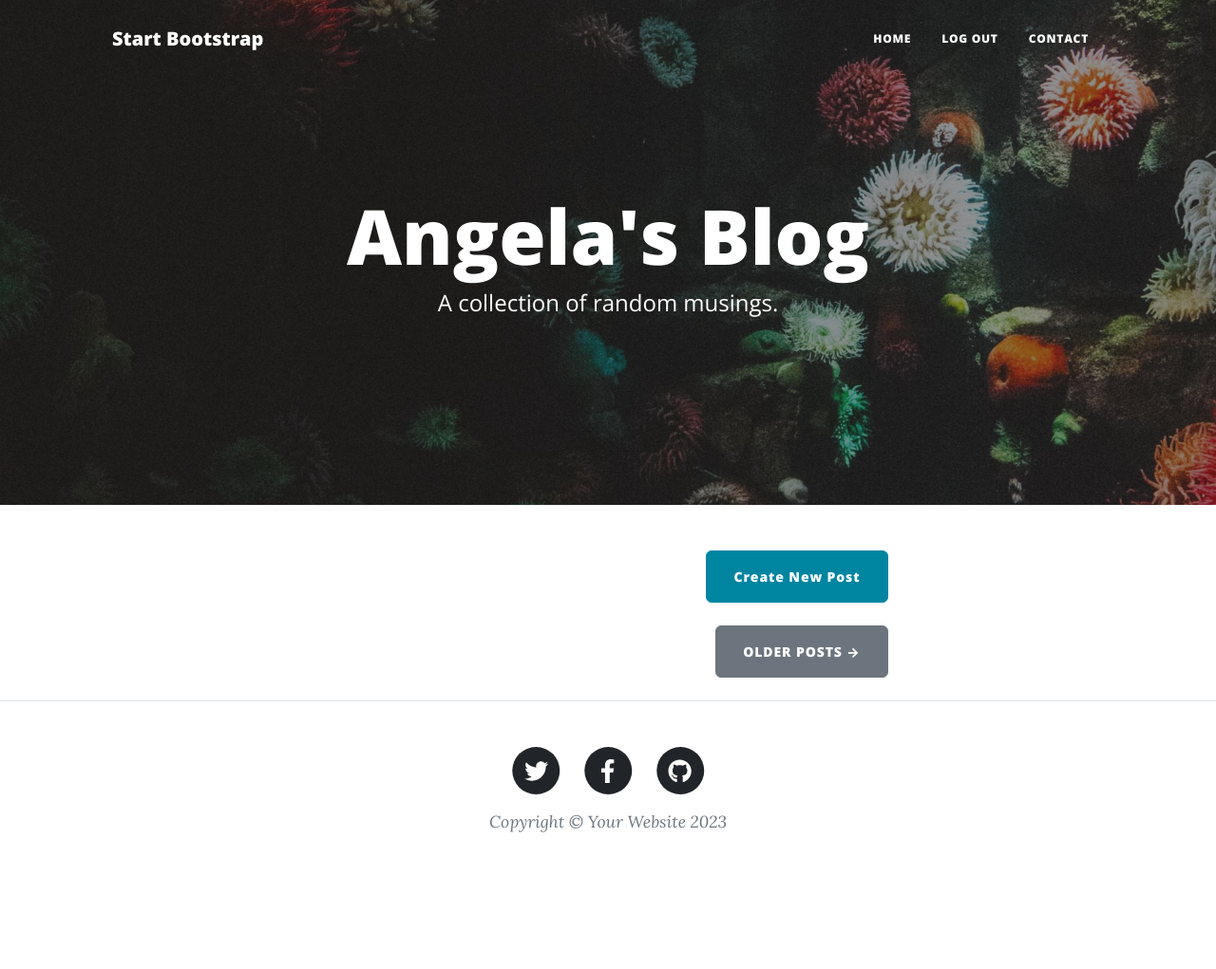
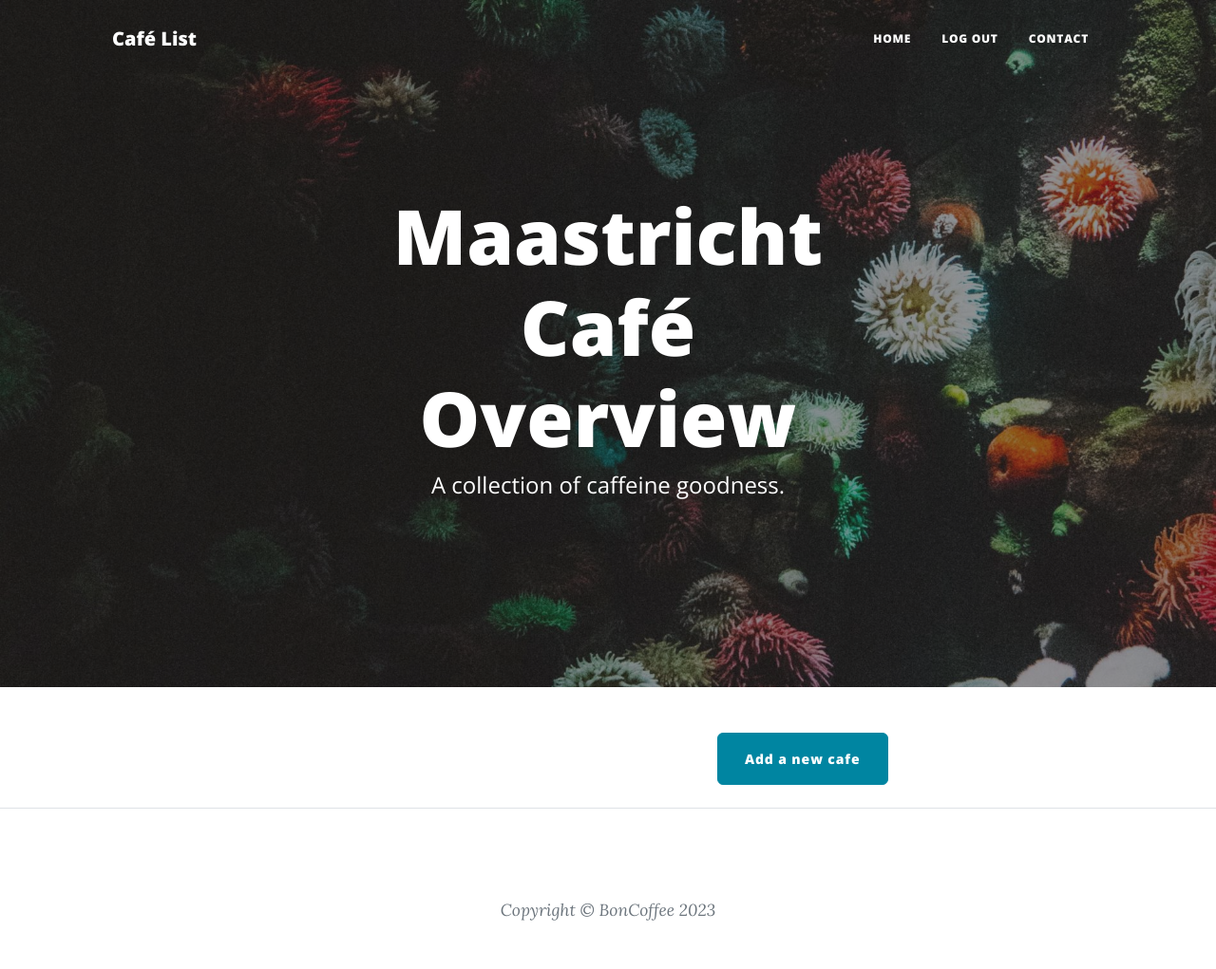
Before and after one commit to Jorick-Python/Maastricht-cafe-list-website, a Flask app: page / in a window 1280 px wide. Shown: the whole page at 95% size. Before the commit the page ends 877 px from the top, so only its background shows below. Run offline with Flask 3, Linux system fonts and the light colour scheme; the visitor is signed in with stand-in values (Sample User, id 1); data that the repository does not hold is empty; some libraries are stand-ins or nearby versions.

Commit message:
Complete html rework and bugfixes

```diff
--- a/main.py
+++ b/main.py
@@ -38,7 +38,7 @@ gravatar = Gravatar(app,
                     base_url=None)
 
 # CONNECT TO DB
-app.config['SQLALCHEMY_DATABASE_URI'] = os.environ.get("DB_URI", "sqlite:///cafes.db")
+app.config['SQLALCHEMY_DATABASE_URI'] = "sqlite:///cafes.db"
 db = SQLAlchemy()
 db.init_app(app)
 
@@ -222,12 +222,13 @@ def add_new_cafe():
             body=form.body.data,
             img_url=form.img_url.data,
             contributor=current_user,
-            date=date.today().strftime("%B %d, %Y")
+            date=date.today().strftime("%B %d, %Y"),
+            rating=form.rating.data
         )
         db.session.add(new_cafe)
         db.session.commit()
         return redirect(url_for("cafelist"))
-    return render_template("make-cafe.html", form=form, current_user=current_user)
+    return render_template("add-cafe.html", form=form, current_user=current_user)
 
 
 # Used a decorator so only an admin user can edit a post
@@ -237,11 +238,12 @@ def add_new_cafe():
 def edit_cafe(cafe_id):
     cafe = db.get_or_404(Cafe, cafe_id)
     edit_form = CreateCafeForm(
-        title=cafe.name,
-        subtitle=cafe.summary,
+        name=cafe.name,
+        summary=cafe.summary,
         img_url=cafe.img_url,
         author=cafe.contributor,
-        body=cafe.body
+        body=cafe.body,
+        rating=cafe.rating
     )
     if edit_form.validate_on_submit():
         cafe.name = edit_form.name.data
@@ -249,9 +251,10 @@ def edit_cafe(cafe_id):
         cafe.img_url = edit_form.img_url.data
         cafe.contributor = current_user
         cafe.body = edit_form.body.data
+        rating = edit_form.rating.data
         db.session.commit()
         return redirect(url_for("show_cafe", cafe_id=cafe.id))
-    return render_template("make-cafe.html", form=edit_form, is_edit=True, current_user=current_user)
+    return render_template("add-cafe.html", form=edit_form, is_edit=True, current_user=current_user)
 
 
 # Used a decorator so only an admin user can delete a post
--- a/templates/add-cafe.html
+++ b/templates/add-cafe.html
@@ -12,12 +12,12 @@
       <div class="col-md-10 col-lg-8 col-xl-7">
         <div class="page-heading">
           {% if is_edit: %}
-          <h1>Edit Post</h1>
+          <h1>Edit Café</h1>
           {% else: %}
-          <h1>New Post</h1>
+          <h1>New Café</h1>
           {% endif %}
           <span class="subheading"
-            >You're going to make a great blog post!</span
+            >Please tell us what new gem you found!</span
           >
         </div>
       </div>
--- a/templates/contact.html
+++ b/templates/contact.html
@@ -26,7 +26,7 @@
     <div class="row gx-4 gx-lg-5 justify-content-center">
       <div class="col-md-10 col-lg-8 col-xl-7">
         <p>
-          Want to get in touch? Fill out the form below to send me a message and
+          Want to get in touch? Or edit your contribution? Fill out the form below to send me a message and
           I will get back to you as soon as possible!
         </p>
         <div class="my-5">
--- a/templates/footer.html
+++ b/templates/footer.html
@@ -5,31 +5,9 @@
                   <div class="col-md-10 col-lg-8 col-xl-7">
                       <ul class="list-inline text-center">
                           <li class="list-inline-item">
-                              <a href="#!">
-                                  <span class="fa-stack fa-lg">
-                                      <i class="fas fa-circle fa-stack-2x"></i>
-                                      <i class="fab fa-twitter fa-stack-1x fa-inverse"></i>
-                                  </span>
-                              </a>
-                          </li>
-                          <li class="list-inline-item">
-                              <a href="#!">
-                                  <span class="fa-stack fa-lg">
-                                      <i class="fas fa-circle fa-stack-2x"></i>
-                                      <i class="fab fa-facebook-f fa-stack-1x fa-inverse"></i>
-                                  </span>
-                              </a>
-                          </li>
-                          <li class="list-inline-item">
-                              <a href="#!">
-                                  <span class="fa-stack fa-lg">
-                                      <i class="fas fa-circle fa-stack-2x"></i>
-                                      <i class="fab fa-github fa-stack-1x fa-inverse"></i>
-                                  </span>
-                              </a>
                           </li>
                       </ul>
-                      <div class="small text-center text-muted fst-italic">Copyright &copy; Your Website 2023</div>
+                      <div class="small text-center text-muted fst-italic">Copyright &copy; BonCoffee 2023</div>
                   </div>
               </div>
           </div>
--- a/templates/header.html
+++ b/templates/header.html
@@ -8,7 +8,7 @@
     />
     <meta name="description" content="" />
     <meta name="author" content="" />
-    <title>Angela's Blog</title>
+    <title>Maastricht Cafe Overwiew</title>
     {% block styles %}
     <!-- Load Bootstrap-Flask CSS here -->
     {{ bootstrap.load_css() }}
@@ -44,7 +44,7 @@
     <!-- Navigation-->
     <nav class="navbar navbar-expand-lg navbar-light" id="mainNav">
       <div class="container px-4 px-lg-5">
-        <a class="navbar-brand" href="/">Start Bootstrap</a>
+        <a class="navbar-brand" href="/">Café List</a>
         <button
           class="navbar-toggler"
           type="button"
@@ -62,7 +62,7 @@
             <li class="nav-item">
               <a
                 class="nav-link px-lg-3 py-3 py-lg-4"
-                href="{{ url_for('get_all_posts') }}"
+                href="{{ url_for('cafelist') }}"
                 >Home</a
               >
             </li>
--- a/templates/index.html
+++ b/templates/index.html
@@ -9,8 +9,8 @@
     <div class="row gx-4 gx-lg-5 justify-content-center">
       <div class="col-md-10 col-lg-8 col-xl-7">
         <div class="site-heading">
-          <h1>Angela's Blog</h1>
-          <span class="subheading">A collection of random musings.</span>
+          <h1>Maastricht Café Overview</h1>
+          <span class="subheading">A collection of caffeine goodness.</span>
         </div>
       </div>
     </div>
@@ -21,20 +21,20 @@
   <div class="row gx-4 gx-lg-5 justify-content-center">
     <div class="col-md-10 col-lg-8 col-xl-7">
       <!-- Post preview-->
-      {% for post in all_posts %}
+      {% for cafe in all_cafes %}
       <div class="post-preview">
-        <a href="{{ url_for('show_post', post_id=post.id) }}">
-          <h2 class="post-title">{{ post.title }}</h2>
-          <h3 class="post-subtitle">{{ post.subtitle }}</h3>
+        <a href="{{ url_for('show_cafe', cafe_id=cafe.id) }}">
+          <h2 class="post-title">{{ cafe.name }}</h2>
+          <h3 class="post-subtitle">{{ cafe.summary }}</h3>
         </a>
         <p class="post-meta">
           Posted by
           <!-- post.contributor.name is now a User object -->
-          <a href="#">{{post.author.name}}</a>
-          on {{post.date}}
+          <a href="#">{{cafe.contributor.name}}</a>
+          on {{cafe.date}}
           <!-- Only show delete button if user id is 1 (admin user) -->
           {% if current_user.id == 1: %}
-          <a href="{{url_for('delete_post', post_id=post.id) }}">✘</a>
+          <a href="{{url_for('delete_cafe', cafe_id=cafe.id) }}">✘</a>
           {% endif %}
         </p>
       </div>
@@ -44,20 +44,16 @@
 
       <!-- New Post -->
       <!-- Only show Create Post button if user id is 1 (admin user) -->
-      {% if current_user.id == 1: %}
+      {% if current_user.is_authenticated: %}
       <div class="d-flex justify-content-end mb-4">
         <a
           class="btn btn-primary float-right"
-          href="{{url_for('add_new_post')}}"
-          >Create New Post</a
+          href="{{url_for('add_new_cafe')}}"
+          >Add a new cafe</a
         >
       </div>
       {% endif %}
 
-      <!-- Pager-->
-      <div class="d-flex justify-content-end mb-4">
-        <a class="btn btn-secondary text-uppercase" href="#!">Older Posts →</a>
-      </div>
     </div>
   </div>
 </div>
```
Also changed, not shown: templates/cafe.html (+9 -9 lines).
